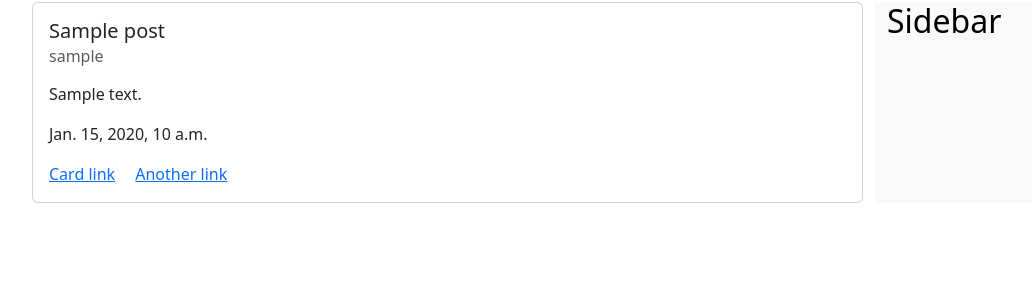
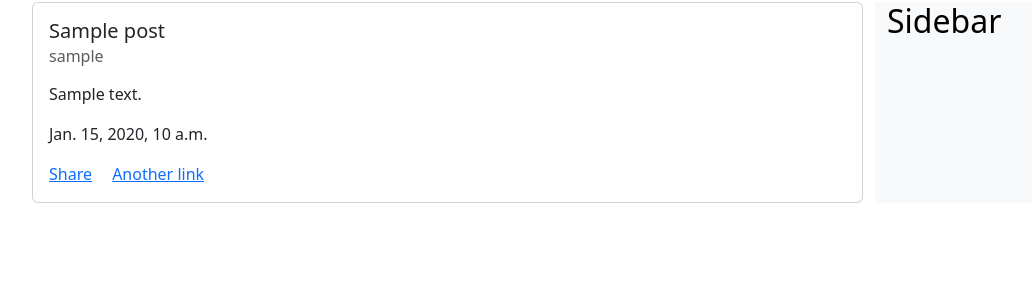
Before and after one commit to 98Taek/catalogProject, a Django app: page /blog/1/ in a window 1280 px wide. Shown: the part 54-356 px from the top of the page, without its empty margins (50-1082 px from the left). Run offline with Django 4.2, Linux system fonts and the light colour scheme; tables that the repository leaves empty hold one stand-in row (values such as "Sample post").

Commit message:
공유하기 기능 추가

```diff
--- a/blog/templates/blog/post/post_detail.html
+++ b/blog/templates/blog/post/post_detail.html
@@ -11,7 +11,7 @@
                 {{ post.body|linebreaks }}
                 {{ post.publish }}
             </p>
-            <a href="#" class="card-link">Card link</a>
+            <a href="{% url 'blog:post_share' post.id %}" class="card-link">Share</a>
             <a href="#" class="card-link">Another link</a>
         </div>
     </div>
```
